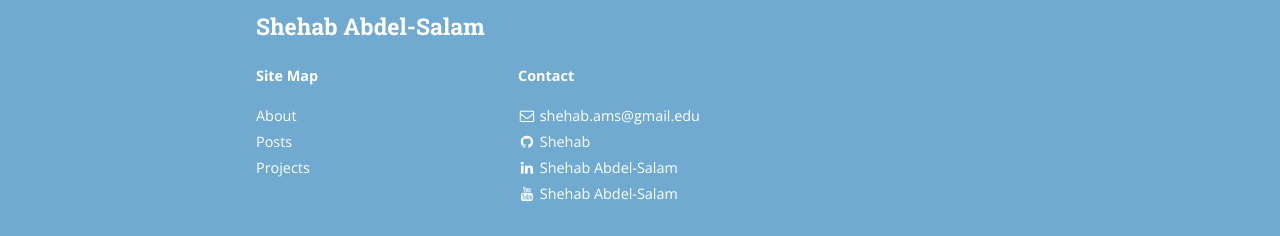
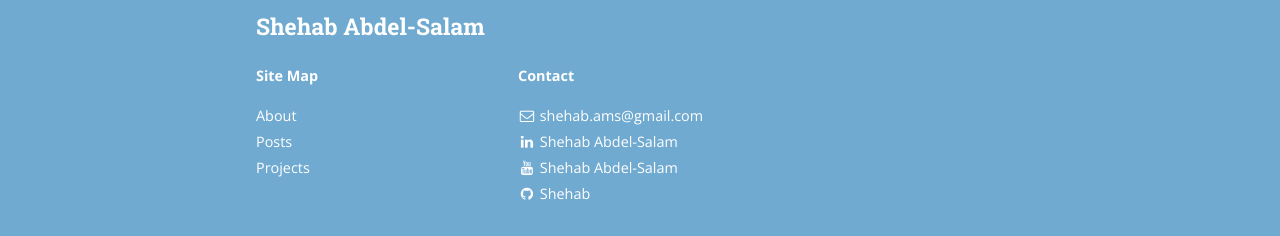
Before and after one commit to ShehabCE/shehabce.github.io, a Jekyll site: the page built from index.html, in a window 1280 px wide. Shown: the part 1847-2083 px from the top of the page. Built offline with Jekyll 4.4.1, drawn with Linux system fonts in a browser that asks for light colours; nearby versions of some CDN libraries; the list of posts is cut into pages by our own code; a style sheet for code colours, icons or effects is not loaded.

Commit message:
FIx contact

```diff
--- a/_config.yml
+++ b/_config.yml
@@ -11,7 +11,7 @@ exclude:
 # Site settings
 title: Shehab Abdel-Salam
 subtitle: "Writing articles. Writing code. Sometimes I do both."
-email: shehab.ams@gmail.edu
+email: shehab.ams@gmail.com
 name: Shehab Abdel-Salam
 description: >
   Writing articles. Writing code. Sometimes I do both.
@@ -90,12 +90,6 @@ social:
   #   desc: Friend me on Facebook
   #   share: false
 
-  - name: GitHub
-    icon: github
-    username: Shehab
-    url: https://github.com/shehab-as
-    share: true
-
   - name: LinkedIn
     icon: linkedin
     username: Shehab Abdel-Salam
@@ -108,6 +102,12 @@ social:
     username: Shehab Abdel-Salam
     url: https://www.youtube.com/channel/UCtnnffSXDiw2RH3s3ZAcEkw
     desc: Subscribe on YouTube
+    share: true
+
+  - name: GitHub
+    icon: github
+    username: Shehab
+    url: https://github.com/shehab-as
     share: true
 
   - name: Google+
```
